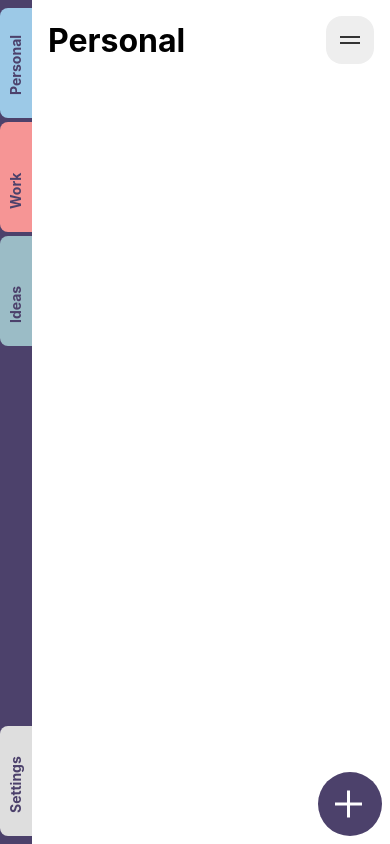
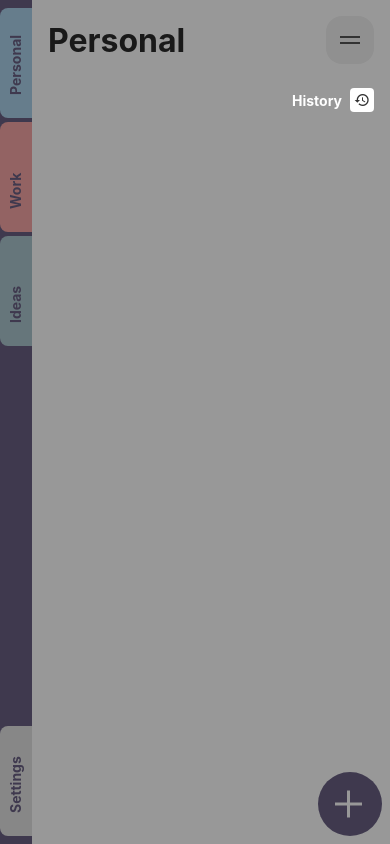
Before and after one commit to GretaVait/react-native-todo-app, a React Native app: screen /HomeScreen in a window 390 px wide. Both pictures are taken after a click on the element 350 px from the left and 40 px from the top of the page. Built offline with nearby package versions, Linux system fonts and the light colour scheme.

Commit message:
overlay actions

```diff
--- a/components/ButtonSmall.jsx
+++ b/components/ButtonSmall.jsx
@@ -20,7 +20,7 @@ const styles = StyleSheet.create({
     height: 48,
     alignItems: 'center',
     justifyContent: 'center',
-    borderRadius: 16
+    borderRadius: 16,
   }
 })
 
--- /dev/null
+++ b/components/Overlay.jsx
@@ -0,0 +1,64 @@
+// Base
+import React from 'react'
+import { View, Text, StyleSheet } from 'react-native'
+// Lib
+import { Icon } from 'react-native-elements'
+// Colors
+import colors from '../constants/colors'
+
+const Overlay = ({ open, onClose }) => {
+  return (
+    <View style={{ ...styles.overlay, opacity: open ? 1 : 0 }} pointerEvents={open ? 'auto' : 'none'}>
+      <View style={styles.overlayBackground} onStartShouldSetResponder={onClose} />
+      <View style={styles.overlayItem}>
+        <Text style={styles.overlayText}>History</Text>
+        <View style={styles.overlayIcon}>
+          <Icon name="history" type="material" size={16} color={colors.black} />
+        </View>
+      </View>
+    </View>
+  )
+}
+
+const styles = StyleSheet.create({
+  overlay: {
+    position: 'absolute',
+    top: 0,
+    left: 0,
+    bottom: 0,
+    right: 0,
+    zIndex: 2,
+    paddingVertical: 64
+  },
+  overlayBackground: {
+    position: 'absolute',
+    backgroundColor: 'rgba(51, 51, 51, 0.5)',
+    top: 0,
+    left: 0,
+    bottom: 0,
+    right: 0,
+  },
+  overlayItem: {
+    flexDirection: 'row',
+    alignItems: 'center',
+    justifyContent: 'flex-end',
+    paddingHorizontal: 16,
+    paddingVertical: 24,
+  },
+  overlayText: {
+    color: 'white',
+    fontSize: 14,
+    fontWeight: 'bold',
+    marginRight: 8
+  },
+  overlayIcon: {
+    backgroundColor: 'white',
+    width: 24,
+    height: 24,
+    alignItems: 'center',
+    justifyContent: 'center',
+    borderRadius: 4
+  }
+})
+
+export default Overlay
--- a/sections/Category.jsx
+++ b/sections/Category.jsx
@@ -1,5 +1,5 @@
 // Base
-import React from 'react'
+import React, { useState } from 'react'
 import { View, Text, StyleSheet, TouchableOpacity, SectionList } from 'react-native'
 // Lib
 import { Icon } from 'react-native-elements'
@@ -16,13 +16,19 @@ import Catgories from '../components/Categories'
 import { completeNote } from '../redux/actions/noteActions'
 import { useDispatch } from 'react-redux'
 import Title from '../components/Title'
+import Overlay from '../components/Overlay'
 
 const Category = ({ navigation, title, notes }) => {
   const nav = useNavigation()
   const dispatch = useDispatch()
 
+  const [overlay, setOverlay] = useState(false)
+
   return (
     <View style={{ flex: 1, flexDirection: 'row' }}>
+
+      <Overlay open={overlay} onClose={() => { setOverlay(false) }} />
+
       <View style={{ width: 32 }}>
         <Catgories />
       </View>
@@ -31,7 +37,7 @@ const Category = ({ navigation, title, notes }) => {
         <View style={styles.header}>
           <Text style={styles.title}>{title}</Text>
 
-          <ButtonSmall>
+          <ButtonSmall handleChange={() => { setOverlay(true) }}>
             <View style={{ ...styles.menuLine, marginBottom: 4 }} />
             <View style={styles.menuLine} />
           </ButtonSmall>
```
